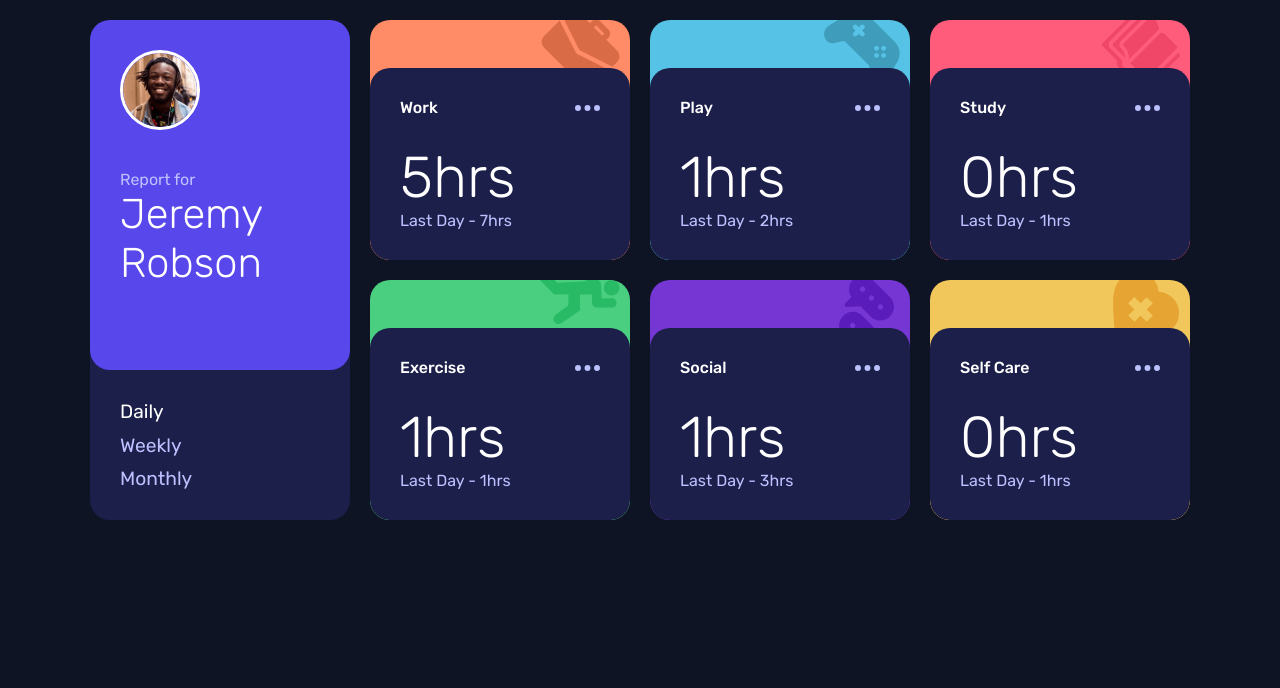
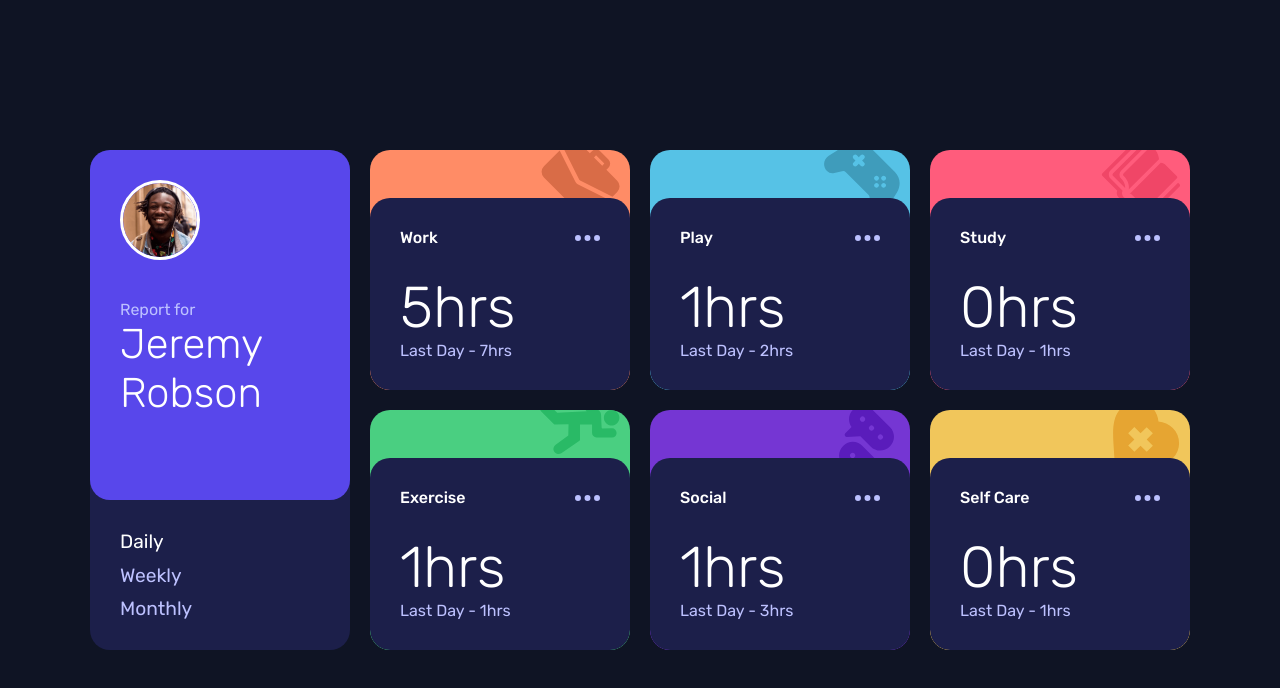
Before and after one commit to CryptoPawn/fem-time-tracking-dashboard, a plain HTML site: page index.html in a window 1280 px wide. Drawn offline with nearby package versions, Linux system fonts and the light colour scheme.

Commit message:
Center on larger screens

```diff
--- a/styles.css
+++ b/styles.css
@@ -160,6 +160,12 @@ li {
 @media (min-width: 840px) {
     h1 {font-size: 2.6rem;}
     h3 {font-size: 3.6rem;}
+    html, body {height: 100%;}
+    body {
+        display: flex;
+        justify-content: center;
+        align-items: center;
+    }
 
     main {
         display: grid;
@@ -204,7 +210,7 @@ li {
 
 @media (min-width: 1200px) {
     main {
-        grid-template: repeat(3, 1fr) / repeat(4, 1fr);
+        grid-template: repeat(2, 1fr) / repeat(4, 1fr);
         width: 1100px;
     }
 }
```
